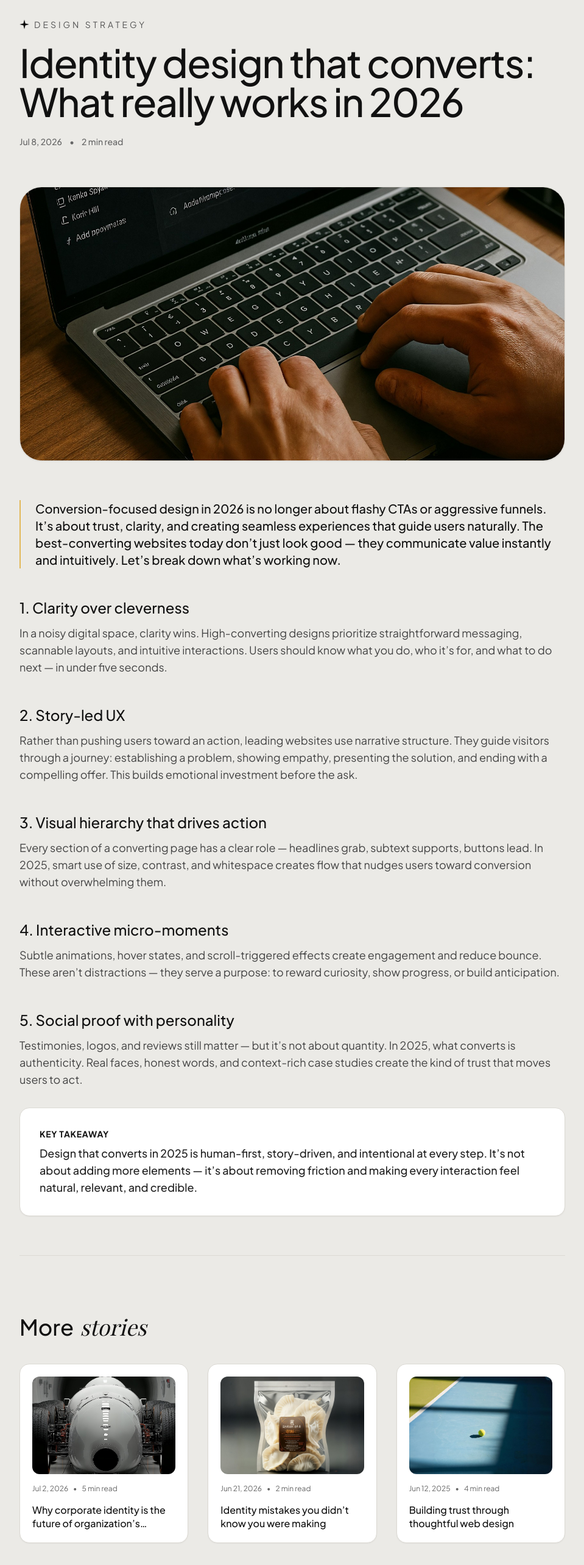
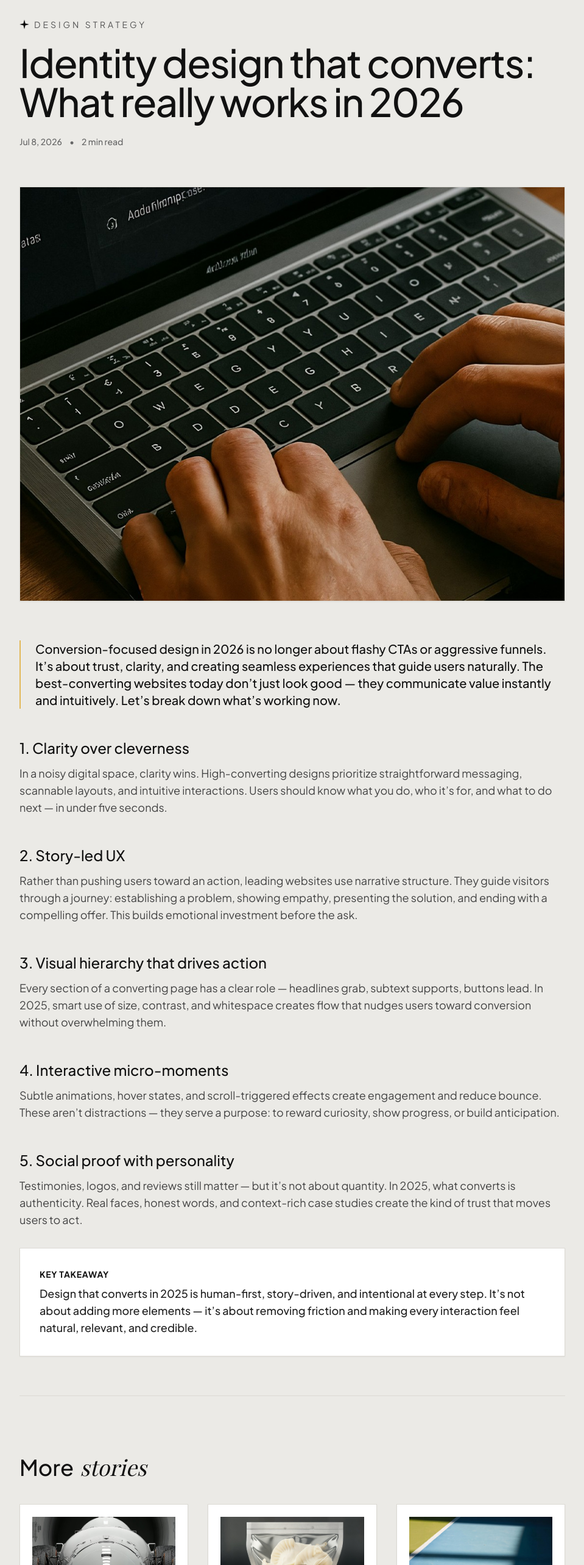
Before and after one commit to 0001-DEV/Identifine, a React (Vite) app: page /blog/1 in a window 1280 px wide. Shown: the part 234-2800 px from the top of the page at 61% size, without its empty margins (160-1119 px from the left). Built offline with nearby package versions, Linux system fonts and the light colour scheme; a web font is replaced by a local one.

Commit message:
Increase blog hero image heights and remove border radius on blog pages

```diff
--- a/src/pages/BlogDetailPage.jsx
+++ b/src/pages/BlogDetailPage.jsx
@@ -53,7 +53,7 @@ export default function BlogDetailPage() {
         </div>
 
         {/* Featured Hero Image */}
-        <div className="w-full h-[280px] sm:h-[450px] rounded-[28px] sm:rounded-[36px] overflow-hidden bg-[#F5F4F0] border border-[#DCDAD4] shadow-sm">
+        <div className="w-full h-[380px] sm:h-[580px] lg:h-[680px] rounded-none overflow-hidden bg-[#F5F4F0] border border-[#DCDAD4] shadow-sm">
           <img
             src={article.image}
             alt={article.title}
@@ -79,7 +79,7 @@ export default function BlogDetailPage() {
           ))}
 
           {article.takeaway && (
-            <div className="bg-white border border-[#DCDAD4] rounded-2xl p-6 sm:p-8 space-y-2 mt-8 shadow-sm">
+            <div className="bg-white border border-[#DCDAD4] rounded-none p-6 sm:p-8 space-y-2 mt-8 shadow-sm">
               <h4 className="text-sm font-galano font-bold text-[#111111] uppercase tracking-wider">
                 Key Takeaway
               </h4>
@@ -103,9 +103,9 @@ export default function BlogDetailPage() {
               <NavLink
                 key={story.id}
                 to={`/blog/${story.slug}`}
-                className="group block bg-white border border-[#DCDAD4] rounded-2xl p-5 space-y-4 shadow-sm hover:shadow-md transition-all text-left"
+                className="group block bg-white border border-[#DCDAD4] rounded-none p-5 space-y-4 shadow-sm hover:shadow-md transition-all text-left"
               >
-                <div className="h-40 rounded-xl overflow-hidden bg-[#F5F4F0]">
+                <div className="h-44 sm:h-48 rounded-none overflow-hidden bg-[#F5F4F0]">
                   <img
                     src={story.image}
                     alt={story.title}
--- a/src/pages/BlogPage.jsx
+++ b/src/pages/BlogPage.jsx
@@ -204,12 +204,12 @@ export default function BlogPage() {
         <div className="animate-hero-fade-3">
           <NavLink
             to={`/blog/${featuredPost.slug}`}
-            className="group block bg-white border border-[#DCDAD4] rounded-[28px] sm:rounded-[36px] overflow-hidden shadow-sm hover:shadow-xl transition-all duration-500 text-left"
+            className="group block bg-white border border-[#DCDAD4] rounded-none overflow-hidden shadow-sm hover:shadow-xl transition-all duration-500 text-left"
           >
             <div className="grid grid-cols-1 lg:grid-cols-12 items-center">
 
               {/* Left Image */}
-              <div className="lg:col-span-7 h-[260px] sm:h-[380px] lg:h-[480px] overflow-hidden bg-[#F5F4F0] relative">
+              <div className="lg:col-span-7 h-[360px] sm:h-[500px] lg:h-[620px] overflow-hidden bg-[#F5F4F0] relative">
                 <img
                   src={featuredPost.image}
                   alt={featuredPost.title}
@@ -248,11 +248,11 @@ export default function BlogPage() {
             <NavLink
               key={article.id}
               to={`/blog/${article.slug}`}
-              className="scroll-reveal group block bg-white border border-[#DCDAD4] rounded-[28px] p-6 sm:p-8 space-y-5 shadow-sm hover:shadow-xl hover:border-[#111111]/30 transition-all duration-500 text-left flex flex-col justify-between"
+              className="scroll-reveal group block bg-white border border-[#DCDAD4] rounded-none p-6 sm:p-8 space-y-5 shadow-sm hover:shadow-xl hover:border-[#111111]/30 transition-all duration-500 text-left flex flex-col justify-between"
             >
               <div className="space-y-5">
                 {/* Article Image */}
-                <div className="h-52 sm:h-60 rounded-2xl overflow-hidden bg-[#F5F4F0] relative">
+                <div className="h-60 sm:h-72 rounded-none overflow-hidden bg-[#F5F4F0] relative">
                   <img
                     src={article.image}
                     alt={article.title}
```
